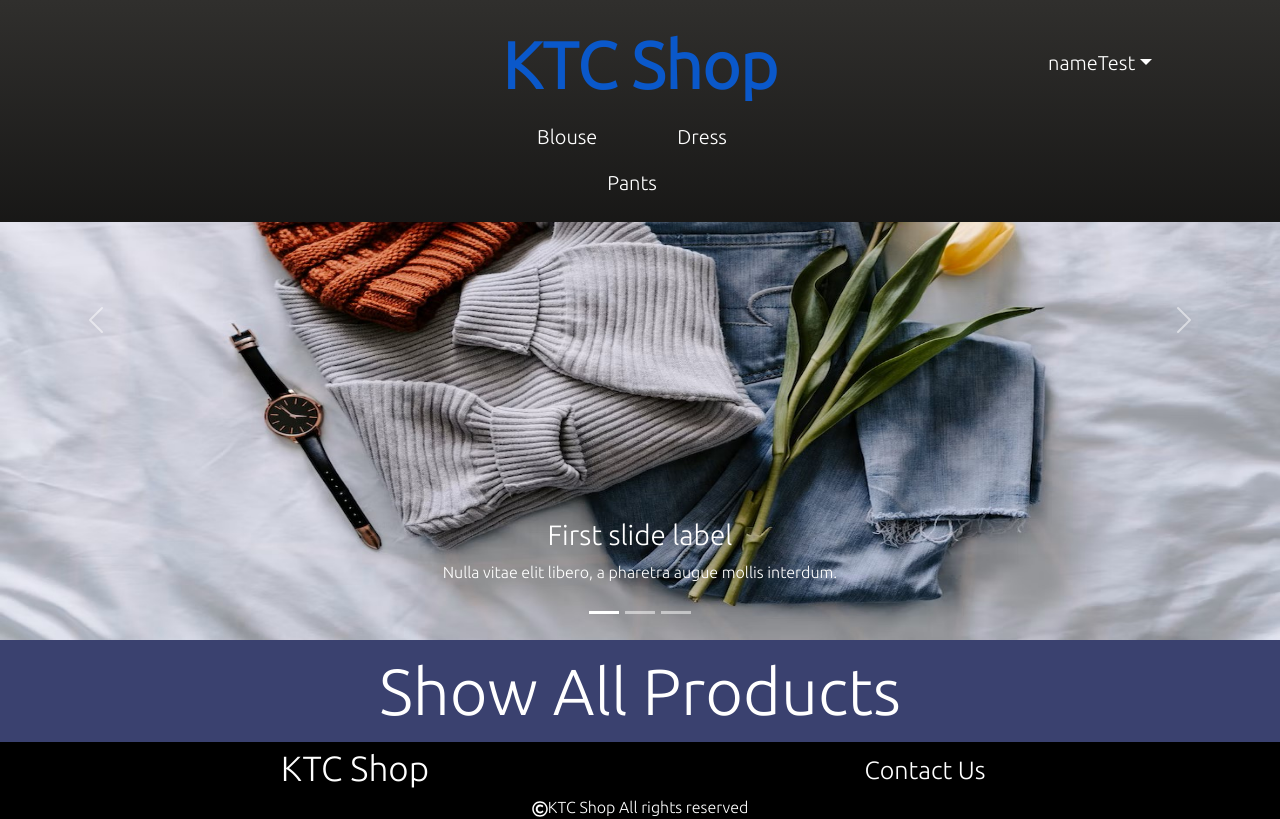
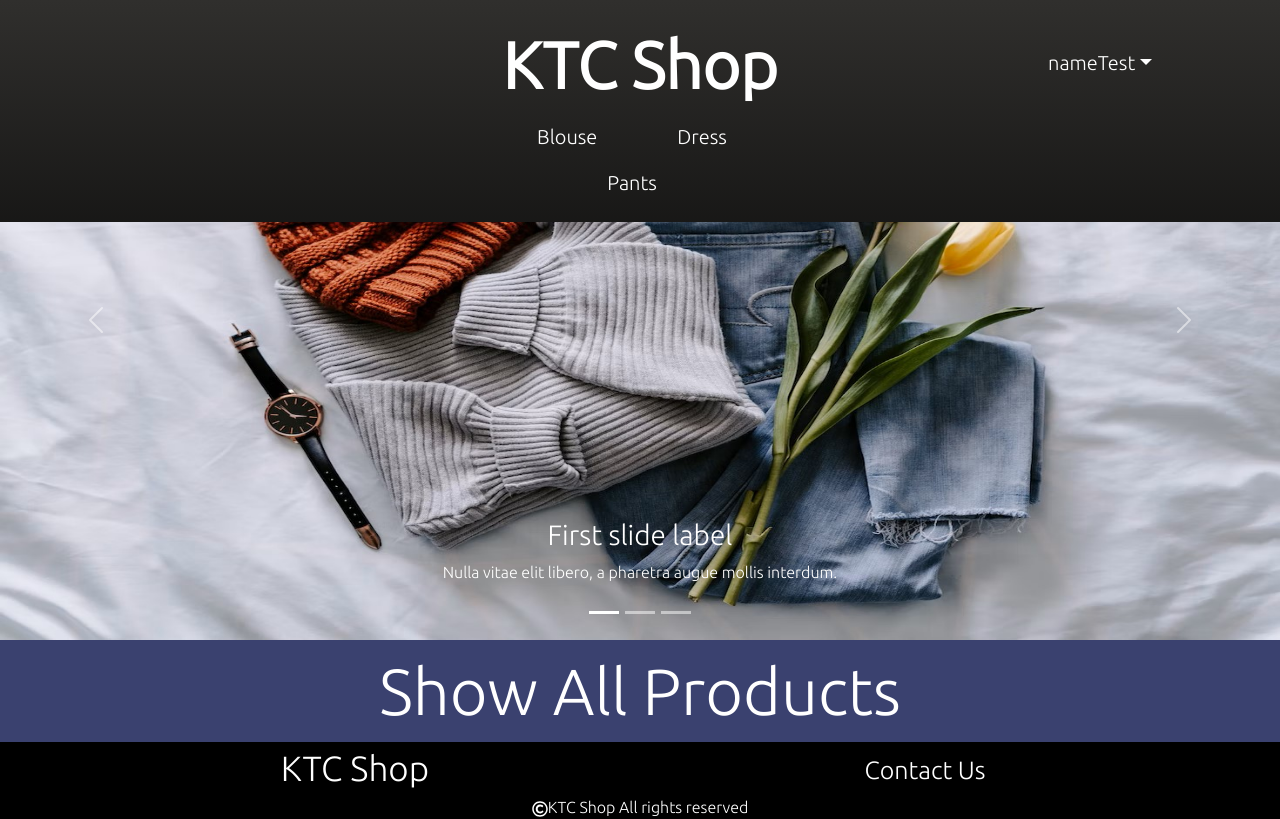
Before and after one commit to jihoon0324/KTC_E_Commerce, a React (Create React App) app in the folder frontend/: page / in a window 1280 px wide. In both pictures the pointer is over the element "KTC Shop". Built offline with nearby package versions, Linux system fonts and the light colour scheme.

Commit message:
edit  nav

```diff
--- a/frontend/src/components/header/Header.css
+++ b/frontend/src/components/header/Header.css
@@ -30,6 +30,9 @@ header:hover {
   color: white;
   font-weight: bold;
 }
+.brand:hover {
+  color: white;
+}
 #brand_nav {
   justify-content: center;
 }
@@ -46,6 +49,12 @@ header:hover {
   color: white;
   font-size: 20px;
 }
+.product_link_list:hover {
+  text-decoration: underline;
+  color: red;
+  font-weight: bold;
+}
+
 #product_link_nav {
   justify-content: center;
 }
```
